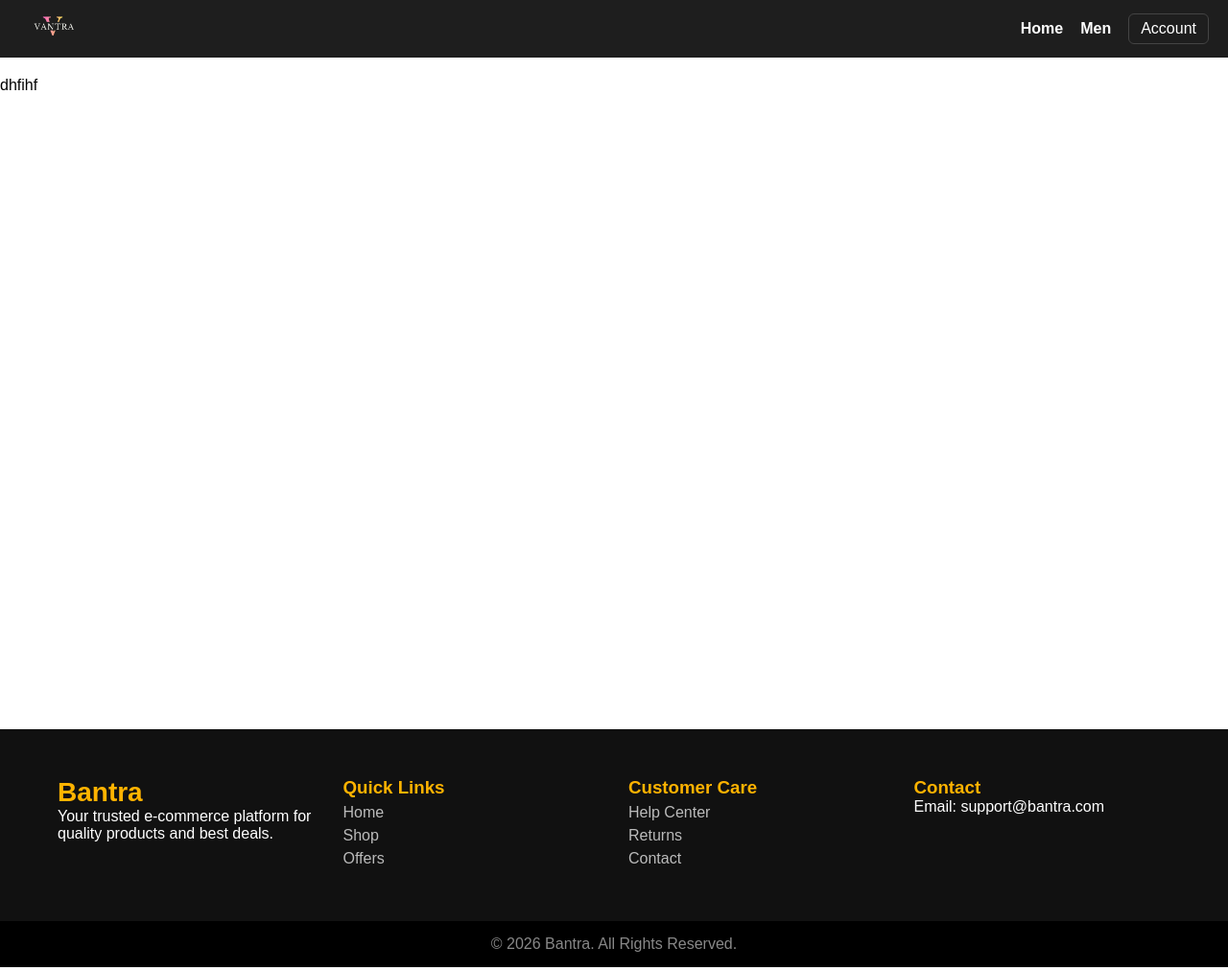
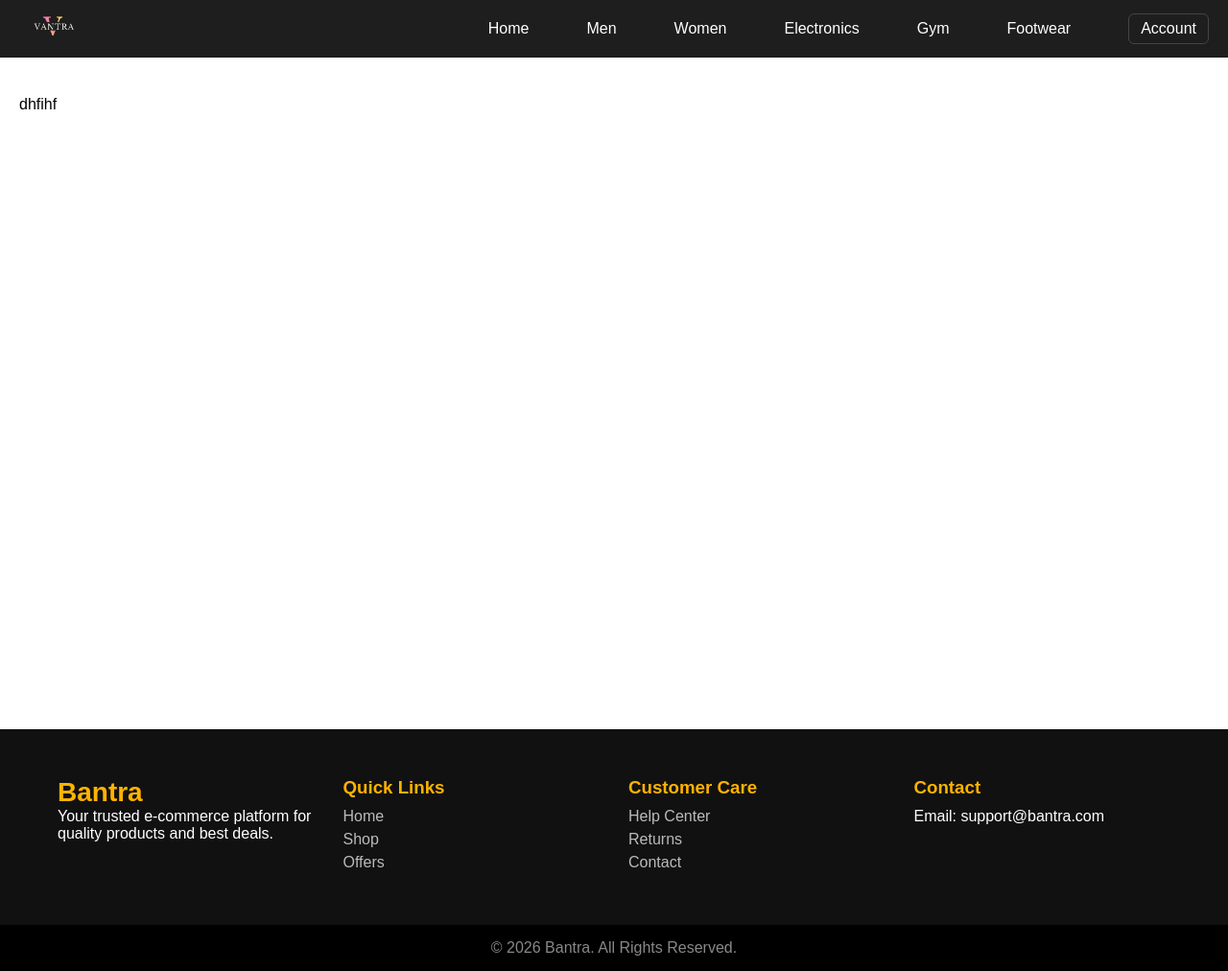
Before and after one commit to paras01-patel/Vantra, a Django app: page / in a window 1280 px wide. Shown: the whole page at 96% size. Run offline with Django 5.2, Linux system fonts and the light colour scheme.

Commit message:
/base.htm/updatel

```diff
--- a/vantra/templates/base.html
+++ b/vantra/templates/base.html
@@ -42,7 +42,7 @@
 /* NAV LINKS */
 .nav-links{
     display: flex;
-    gap: 18px;
+    gap: 60px;
     list-style: none;
     align-items: center;
 }
@@ -50,15 +50,14 @@
 .nav-links li a{
     color: white;
     text-decoration: none;
-    font-weight: bold;
+    transition: 0.3s;
 }
 
 .nav-links li a:hover{
     color: black;
-
 }
 
-/* dropdown */
+/* DROPDOWN */
 .dropdown{
     position: relative;
 }
@@ -69,17 +68,20 @@
     top: 40px;
     right: 0;
     background: #1e1e1e;
-    min-width: 180px;
+    min-width: 220px;
     border-radius: 6px;
     overflow: hidden;
     box-shadow: 0 5px 15px rgba(0,0,0,0.3);
+    max-height: 350px;
+    overflow-y: auto;
 }
 
 .dropdown-menu a{
     display: block;
-    padding: 10px;
+    padding: 12px;
     color: white;
     text-decoration: none;
+    border-bottom: 1px solid #333;
 }
 
 .dropdown-menu a:hover{
@@ -95,16 +97,19 @@
     padding: 6px 12px;
     border-radius: 6px;
     cursor: pointer;
+    transition: 0.3s;
 }
 
 .login-btn:hover{
     border-color: #ffb300;
+    color: #ffb300;
 }
 
 /* ===== CONTENT ===== */
 .content{
     margin-top: 80px;
     min-height: 70vh;
+    padding: 20px;
 }
 
 /* ===== FOOTER ===== */
@@ -134,6 +139,7 @@
 
 .footer-col h3{
     color: #ffb300;
+    margin-bottom: 10px;
 }
 
 .footer-col a{
@@ -143,12 +149,18 @@
     margin: 6px 0;
 }
 
+.footer-col a:hover{
+    color: #ffb300;
+}
+
 .footer-bottom{
     text-align: center;
     padding: 15px;
     background: #000;
     color: #888;
 }
+
+/* MESSAGE */
 .message{
     background: #111;
     color: white;
@@ -172,24 +184,154 @@
         <img src="{% static 'images/re.png' %}" alt="Bantra">
     </div>
 
+    <!-- NAV LINKS -->
     <ul class="nav-links">
 
         <li><a href="#">Home</a></li>
 
+        <!-- MEN -->
         <li class="dropdown">
+
             <a href="#" onclick="toggleMenu(event,'menMenu')">Men</a>
+
             <div class="dropdown-menu" id="menMenu">
+
                 <a href="#">T-Shirts</a>
                 <a href="#">Shirts</a>
                 <a href="#">Jeans</a>
+                <a href="#">Hoodies</a>
+                <a href="#">Jackets</a>
+                <a href="#">Sweaters</a>
+                <a href="#">Track Pants</a>
+                <a href="#">Shorts</a>
+
             </div>
+
         </li>
 
-        <!-- ACCOUNT MENU -->
+        <!-- WOMEN -->
+        <li class="dropdown">
+
+            <a href="#" onclick="toggleMenu(event,'womenMenu')">Women</a>
+
+            <div class="dropdown-menu" id="womenMenu">
+
+                <a href="#">Kurtis</a>
+                <a href="#">Tops</a>
+                <a href="#">T-Shirts</a>
+                <a href="#">Shirts</a>
+                <a href="#">Jeans</a>
+                <a href="#">Palazzo</a>
+                <a href="#">Skirts</a>
+                <a href="#">Dresses</a>
+                <a href="#">Lehengas</a>
+                <a href="#">Sarees</a>
+                <a href="#">Jumpsuits</a>
+                <a href="#">Co-Ord Sets</a>
+                <a href="#">Night Suits</a>
+                <a href="#">Hoodies</a>
+                <a href="#">Sweaters</a>
+                <a href="#">Jackets</a>
+
+            </div>
+
+        </li>
+        <!-- ELECTRONICS -->
+<li class="dropdown">
+
+    <a href="#" onclick="toggleMenu(event,'electronicsMenu')">
+        Electronics
+    </a>
+
+    <div class="dropdown-menu" id="electronicsMenu">
+
+        <a href="#">Smartphones</a>
+        <a href="#">Laptops</a>
+        <a href="#">Smart Watches</a>
+        <a href="#">Headphones</a>
+        <a href="#">Bluetooth Speakers</a>
+        <a href="#">Gaming Consoles</a>
+        <a href="#">Keyboards</a>
+        <a href="#">Mouse</a>
+        <a href="#">Monitors</a>
+        <a href="#">Power Banks</a>
+        <a href="#">Cameras</a>
+        <a href="#">Printers</a>
+        <a href="#">Trimmers</a>
+        <a href="#">Chargers</a>
+        <a href="#">USB Cables</a>
+
+    </div>
+
+</li>
+
+<!-- GYM -->
+<li class="dropdown">
+
+    <a href="#" onclick="toggleMenu(event,'gymMenu')">
+        Gym
+    </a>
+
+    <div class="dropdown-menu" id="gymMenu">
+
+        <a href="#">Gym T-Shirts</a>
+        <a href="#">Track Pants</a>
+        <a href="#">Gym Shorts</a>
+        <a href="#">Gym Hoodies</a>
+        <a href="#">Tank Tops</a>
+        <a href="#">Gym Shoes</a>
+        <a href="#">Yoga Pants</a>
+        <a href="#">Compression Wear</a>
+        <a href="#">Protein Shakers</a>
+        <a href="#">Dumbbells</a>
+        <a href="#">Resistance Bands</a>
+        <a href="#">Gym Gloves</a>
+        <a href="#">Yoga Mats</a>
+        <a href="#">Gym Bags</a>
+        <a href="#">Fitness Accessories</a>
+
+    </div>
+
+</li>
+
+<!-- FOOTWEAR -->
+<li class="dropdown">
+
+    <a href="#" onclick="toggleMenu(event,'footwearMenu')">
+        Footwear
+    </a>
+
+    <div class="dropdown-menu" id="footwearMenu">
+
+        <a href="#">Sneakers</a>
+        <a href="#">Running Shoes</a>
+        <a href="#">Casual Shoes</a>
+        <a href="#">Formal Shoes</a>
+        <a href="#">Sports Shoes</a>
+        <a href="#">Boots</a>
+        <a href="#">Sandals</a>
+        <a href="#">Slippers</a>
+        <a href="#">Loafers</a>
+        <a href="#">Heels</a>
+        <a href="#">Flats</a>
+        <a href="#">Flip Flops</a>
+        <a href="#">Canvas Shoes</a>
+        <a href="#">Ethnic Footwear</a>
+        <a href="#">Socks</a>
+
+    </div>
+
+</li><!-- ACCOUNT -->
         <li class="dropdown">
 
             <div class="login-btn" onclick="toggleMenu(event,'accMenu')">
+
+                {% if request.session.username %}
+                    👤 {{ request.session.username }}
+                {% else %}
                     Account
+                {% endif %}
+
             </div>
 
             <div class="dropdown-menu" id="accMenu">
@@ -208,8 +350,6 @@
 
             </div>
 
-
-
         </li>
 
     </ul>
@@ -221,6 +361,7 @@
 
     {% block content %}
     {% endblock %}
+
 </div>
 
 <!-- FOOTER -->
@@ -230,26 +371,34 @@
 
         <div class="footer-col">
             <h2 class="brand">Bantra</h2>
-            <p>Your trusted e-commerce platform for quality products and best deals.</p>
+            <p>
+                Your trusted e-commerce platform for quality products and best deals.
+            </p>
         </div>
 
         <div class="footer-col">
             <h3>Quick Links</h3>
+
             <a href="#">Home</a>
             <a href="#">Shop</a>
             <a href="#">Offers</a>
+
         </div>
 
         <div class="footer-col">
             <h3>Customer Care</h3>
+
             <a href="#">Help Center</a>
             <a href="#">Returns</a>
             <a href="#">Contact</a>
+
         </div>
 
         <div class="footer-col">
             <h3>Contact</h3>
+
             <p>Email: support@bantra.com</p>
+
         </div>
 
     </div>
@@ -261,27 +410,41 @@
 </footer>
 
 <script>
+
 function toggleMenu(event,id){
+
     event.preventDefault();
 
     let menu = document.getElementById(id);
 
     document.querySelectorAll(".dropdown-menu").forEach(m=>{
+
         if(m.id !== id){
             m.style.display = "none";
         }
+
     });
 
-    menu.style.display = (menu.style.display === "block") ? "none" : "block";
+    menu.style.display =
+    (menu.style.display === "block")
+    ? "none"
+    : "block";
 }
 
 document.addEventListener("click", function(e){
+
     if(!e.target.closest(".dropdown")){
+
         document.querySelectorAll(".dropdown-menu").forEach(m=>{
+
             m.style.display = "none";
+
         });
+
     }
+
 });
+
 </script>
 
 </body>
```
Also changed, not shown: db.sqlite3. Lines whose indentation alone changed are shown as unchanged.
